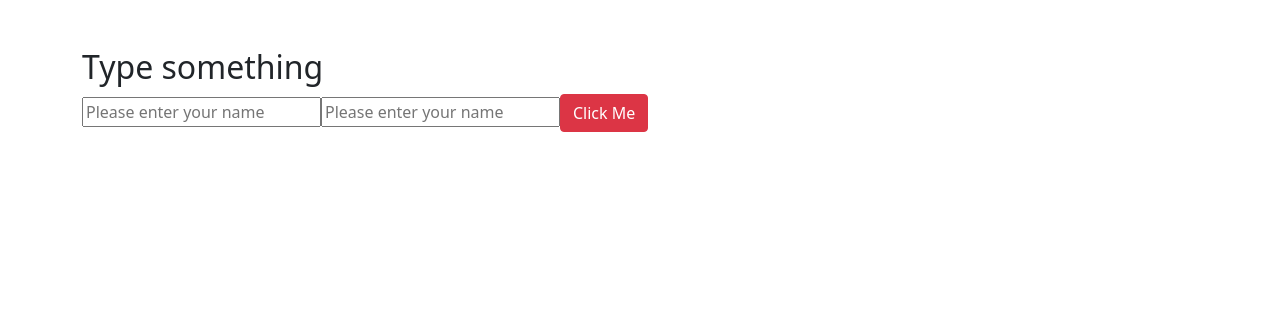
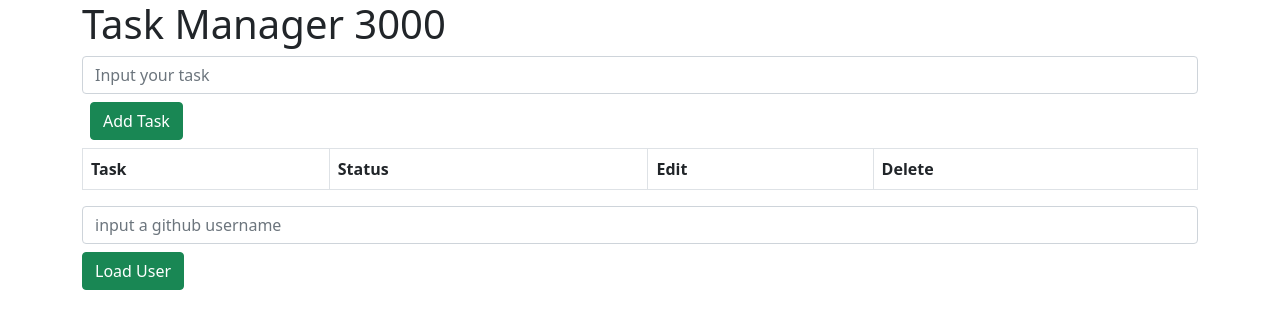
Before and after one commit to tora-pan/100daysofcode, a Vue app in the folder Vue/todo-list/: page / in a window 1280 px wide. Shown: the top 328 px of the page. Built offline with nearby package versions, Linux system fonts and the light colour scheme.

Commit message:
Day # 11

```diff
--- a/Vue/todo-list/package.json
+++ b/Vue/todo-list/package.json
@@ -8,6 +8,7 @@
     "lint": "vue-cli-service lint"
   },
   "dependencies": {
+    "axios": "^0.24.0",
     "bootstrap": "^5.1.3",
     "core-js": "^3.6.5",
     "vue": "^2.6.11"
--- a/Vue/todo-list/src/App.vue
+++ b/Vue/todo-list/src/App.vue
@@ -6,13 +6,11 @@
 </template>
 
 <script>
-//import TodoList from "./components/TodoList.vue";
 import TodoList2 from "./components/TodoList2.vue";
 
 export default {
   name: "App",
   components: {
-    //TodoList,
     TodoList2,
   },
 };
--- a/Vue/todo-list/src/components/TodoList.vue
+++ b/Vue/todo-list/src/components/TodoList.vue
@@ -45,6 +45,7 @@
 </template>
 
 <script>
+
 export default {
   name: "TodoList",
 
--- a/Vue/todo-list/src/components/TodoList2.vue
+++ b/Vue/todo-list/src/components/TodoList2.vue
@@ -1,45 +1,118 @@
 <template>
-  <div class="container mt-5">
-    <h2>{{ reversedText }}</h2>
-    <h2 v-if="text">{{ text }}</h2>
-    <h2 v-else>Type something</h2>
+  <div class="container">
+    <h1>Task Manager 3000</h1>
     <input
       type="text"
-      v-model="text"
-      placeholder="Please enter your name"
-      name="mainInput"
-      id="mainInput"
+      placeholder="Input your task"
+      class="form-control"
+      v-model="task"
     />
+    <button class="btn btn-success m-2" @click="addTask">Add Task</button>
+    <table class="table table-bordered">
+      <thead>
+        <tr>
+          <th scope="col">Task</th>
+          <th scope="col">Status</th>
+          <th scope="col">Edit</th>
+          <th scope="col">Delete</th>
+        </tr>
+      </thead>
+      <tbody>
+        <tr v-for="(task, index) in tasks" :key="index">
+          <td scope="row">{{ task.name }}</td>
+          <td>{{ task.status }}</td>
+          <td>
+            <div @click="editTask(index)">
+              <span class="fa fa-pen"></span>
+            </div>
+          </td>
+          <td>
+            <div @click="deleteTask(index)">
+              <span class="fa fa-trash"></span>
+            </div>
+          </td>
+        </tr>
+      </tbody>
+    </table>
     <input
       type="text"
-      v-model="reversedText"
-      v-on:input="reverseMessage(reversedText)"
-      placeholder="Please enter your name"
-      name="mainInput2"
-      id="mainInput2"
+      placeholder="input a github username"
+      v-model="githubUsername"
+      class="form-control"
     />
-    <button @click="changeHandler" class="btn btn-danger">Click Me</button>
+    <button @click="loadUser" class="btn btn-success mt-2">Load User</button>
+    <div v-if="info">
+      <img
+        class="profile-picture"
+        v-bind:src="info.data.avatar_url"
+        alt="avatar picture"
+      />
+      <a v-bind:href="info.data.html_url">{{ info.data.name }}</a>
+      <p>{{ info.data.bio }}</p>
+      <p v-if="info.data.hireable">Open For Work</p>
+    </div>
   </div>
 </template>
 
 <script>
+import axios from "axios";
+
 export default {
   name: "TodoList2",
+  data() {
+    return {
+      task: "",
+      tasks: [],
+      currentEditing: null,
+      info: null,
+      githubUsername: "",
+    };
+  },
+
+  // life cycle method mounted.
+  // mounted() {
+  //   axios
+  //     .get("https://api.github.com/users/tora-pan")
+  //     .then((response) => (this.info = response));
+  // },
 
   methods: {
-    changeHandler() {
-      console.log(this.text);
+    addTask() {
+      console.log("add task", this.tasks.length);
+      if (this.task.length === 0) return;
+
+      if (this.currentEditing === null) {
+        this.tasks.push({ name: this.task, status: "in-progress" });
+        this.task = "";
+      } else {
+        this.tasks[this.currentEditing].name = this.task;
+        this.task = "";
+        this.currentEditing = null;
+      }
     },
-    reverseMessage: function () {
-      this.reversedText = this.reversedText.split("").reverse().join("");
+    editTask(index) {
+      this.currentEditing = index;
+      this.task = this.tasks[this.currentEditing].name;
     },
-  },
+    deleteTask(index) {
+      this.tasks.splice(index, 1);
+    },
 
-  data() {
-    return {
-      text: "",
-      reversedText: "",
-    };
+    loadUser() {
+      axios
+        .get(`https://api.github.com/users/${this.githubUsername}`)
+        .then((response) => (this.info = response));
+    },
   },
 };
 </script>
+
+<style scoped>
+.profile-picture {
+  display: flex;
+  width: 100px;
+  height: 100px;
+  border-radius: 50px;
+  margin-top: 10px;
+}
+</style>
```
Also changed, not shown: 2 other files (tests, documents, lock files or other folders).
